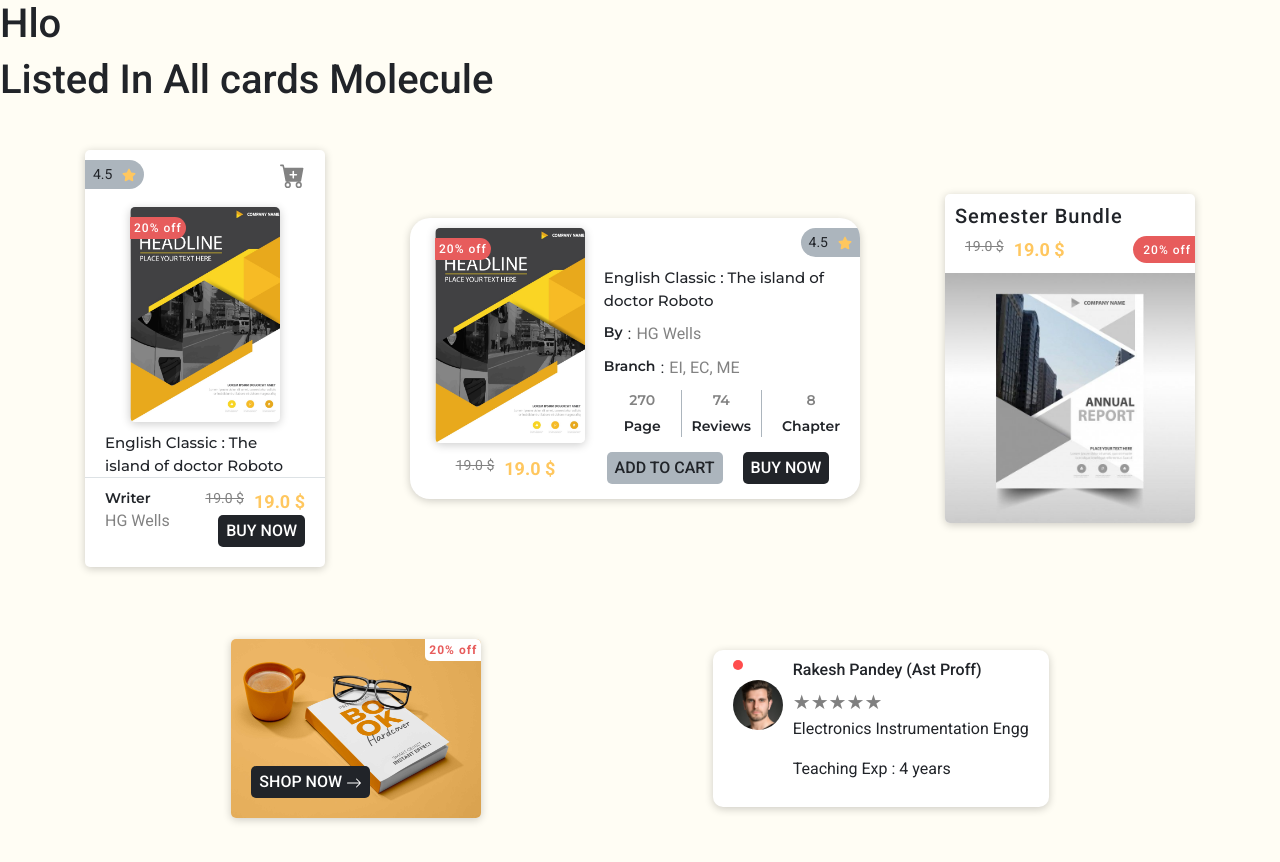
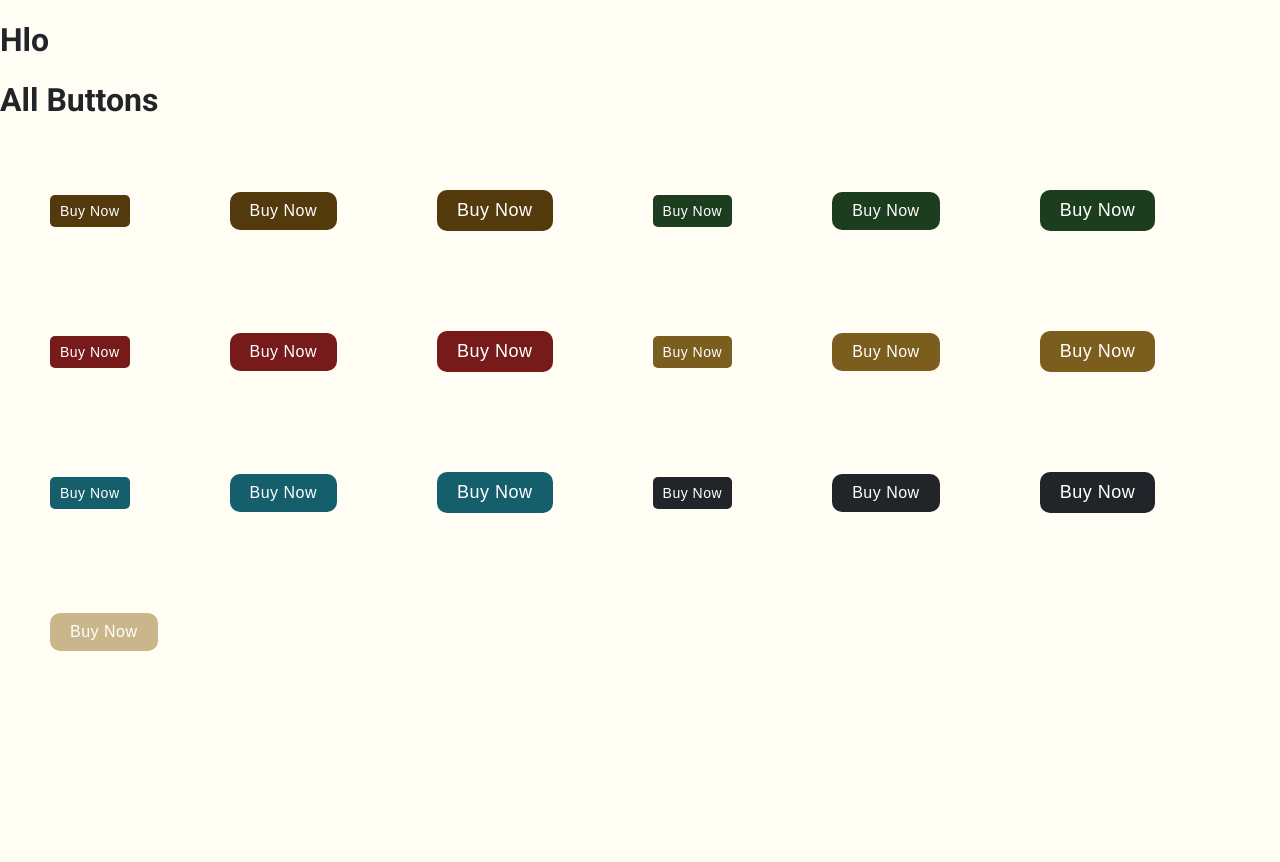
Before and after one commit to Roshan-yadav-evil-genius/AnyMaterial, a React (Create React App) app in the folder Frontend/: page / in a window 1280 px wide. After the commit the page ends 800 px from the top, so only its background shows below. Built offline with nearby package versions, Linux system fonts and the light colour scheme.

Commit message:
Atoms/Buttons variant created

```diff
--- a/Frontend/package.json
+++ b/Frontend/package.json
@@ -6,6 +6,7 @@
     "@testing-library/jest-dom": "^5.16.5",
     "@testing-library/react": "^13.4.0",
     "@testing-library/user-event": "^13.5.0",
+    "classnames": "^2.3.2",
     "react": "^18.2.0",
     "react-dom": "^18.2.0",
     "react-icons": "^4.8.0",
--- a/Frontend/public/index.html
+++ b/Frontend/public/index.html
@@ -6,13 +6,13 @@
   <link rel="icon" href="%PUBLIC_URL%/images/favicon/favicon.ico" />
   <meta name="viewport" content="width=device-width, initial-scale=1, shrink-to-fit=no">
 
-  <!-- Bootstrap CSS -->
+  <!-- Bootstrap CSS
   <link rel="stylesheet" href="https://cdn.jsdelivr.net/npm/bootstrap@4.5.3/dist/css/bootstrap.min.css"
     integrity="sha384-TX8t27EcRE3e/ihU7zmQxVncDAy5uIKz4rEkgIXeMed4M0jlfIDPvg6uqKI2xXr2" crossorigin="anonymous">
 
   <meta name="theme-color" content="#000000" />
   <link rel="apple-touch-icon" href="%PUBLIC_URL%/images/favicon/apple-touch-icon.png" />
-  <link rel="manifest" href="%PUBLIC_URL%/manifest.json" />
+  <link rel="manifest" href="%PUBLIC_URL%/manifest.json" /> -->
 
   <!-- Google  Fonts -->
   <link rel="preconnect" href="https://fonts.googleapis.com">
--- a/Frontend/src/App.js
+++ b/Frontend/src/App.js
@@ -1,11 +1,13 @@
 import "./App.css";
-import AllCards from "./Pages/allCards";
+// import AllCards from "./Pages/allCards";
+import AllButtons from "./Pages/allButtons";
 
 function App() {
   return (
     <div className="App">
       <h1>Hlo</h1>
-      <AllCards />
+      {/* <AllCards /> */}
+      <AllButtons/>
     </div>
   );
 }
--- /dev/null
+++ b/Frontend/src/Atoms/Buttons.css
@@ -0,0 +1,212 @@
+.btn {
+  /* Default styles */
+  background-color: #533a0c;
+  color: #fff;
+  border: none;
+  cursor: pointer;
+  margin: 50px;
+  letter-spacing: 0.5px;
+
+  /* Hover styles */
+  &:hover {
+    background-color: #856016;
+    color: #fff;
+  }
+
+  /* Active styles */
+  &:active {
+    background-color: #a1751b;
+    color: #fff;
+  }
+
+  /* Focus styles */
+  &:focus {
+    outline: none;
+    box-shadow: 0 0 0 0.2rem #f4b63a7d;
+  }
+
+  /* Disabled styles */
+  &:disabled {
+    background-color: #b89e66bc;
+    cursor: not-allowed;
+  }
+}
+
+/* Size variant */
+
+.btn-sm {
+  font-size: 14px;
+  padding: 8px 10px;
+}
+.btn-md {
+  font-size: 16px;
+  padding: 10px 20px;
+}
+.btn-lg {
+  font-size: 18px;
+  padding: 10px 20px;
+}
+
+/* Shape variant */
+
+.btn-rounded-rectangular {
+  border-radius: 10px;
+}
+.btn-rectangular {
+  border-radius: 5px;
+}
+
+/* Color variant */
+
+.btn-primary {
+  background-color: #533a0c;
+  color: #fff;
+  &:hover {
+    background-color: #856016;
+    color: #fff;
+  }
+
+  /* Active styles */
+  &:active {
+    background-color: #a1751b;
+    color: #fff;
+  }
+
+  /* Focus styles */
+  &:focus {
+    outline: none;
+    box-shadow: 0 0 0 0.2rem #f4b63a7d;
+  }
+
+  /* Disabled styles */
+  &:disabled {
+    background-color: #b89e66bc;
+    cursor: not-allowed;
+  }
+}
+/* Success Button */
+.btn-success {
+    background-color: #1d3d1f;
+    color: #fff;
+    &:hover {
+      background-color: #3c7341;
+      color: #fff;
+    }
+    &:active {
+      background-color: #4c8d51;
+      color: #fff;
+    }
+    &:focus {
+      outline: none;
+      box-shadow: 0 0 0 0.2rem rgba(76, 141, 81, 0.7);
+    }
+    &:disabled {
+      background-color: #6f9e7dbc;
+      cursor: not-allowed;
+    }
+  }
+
+  /* Danger Button */
+  .btn-danger {
+    background-color: #761a1a;
+    color: #fff;
+    &:hover {
+      background-color: #a72f2f;
+      color: #fff;
+    }
+    &:active {
+      background-color: #ba3f3f;
+      color: #fff;
+    }
+    &:focus {
+      outline: none;
+      box-shadow: 0 0 0 0.2rem rgba(183, 28, 28, 0.7);
+    }
+    &:disabled {
+      background-color: #b26767bc;
+      cursor: not-allowed;
+    }
+  }
+
+  /* Warning Button */
+  .btn-warning {
+    background-color: #7b5d1d;
+    color: #fff;
+    &:hover {
+      background-color: #b48d2e;
+      color: #fff;
+    }
+    &:active {
+      background-color: #c49e3d;
+      color: #fff;
+    }
+    &:focus {
+      outline: none;
+      box-shadow: 0 0 0 0.2rem rgba(196, 158, 61, 0.7);
+    }
+    &:disabled {
+      background-color: #b8a06ebc;
+      cursor: not-allowed;
+    }
+  }
+
+  /* Info Button */
+  .btn-info {
+    background-color: #155f6c;
+    color: #fff;
+    &:hover {
+      background-color: #2b9fa3;
+      color: #fff;
+    }
+    &:active {
+      background-color: #3badba;
+      color: #fff;
+    }
+    &:focus {
+      outline: none;
+      box-shadow: 0 0 0 0.2rem rgba(43, 159, 163, 0.7);
+    }
+    &:disabled {
+      background-color: #68a2b5bc;
+      cursor: not-allowed;
+    }
+  }
+
+  /* Light Button */
+  .btn-light {
+    background-color: #f8f9fa;
+    color: #212529;
+    &:hover {
+      background-color: #e2e6ea;
+      color: #212529;
+    }
+    &:active {
+      background-color: #d6d8db;
+      color: #212529;
+    }
+    &:focus {
+      outline: none;
+      box-shadow: 0 0 0 0.2rem rgba(33, 37, 41, 0.7);
+    }
+    &:disabled {
+      background-color: #ced4da9e;
+      cursor: not-allowed;
+    }
+  }
+
+  /* Dark Button */
+  .btn-dark {
+    background-color: #212529;
+    color: #fff;
+    &:hover {
+      background-color: #343a40;
+      color: #fff;
+    }
+    &:active {
+      background-color: #42464b;
+      color: #fff;
+    }
+    /* &:focus {
+      outline:
+    } */
+}
--- /dev/null
+++ b/Frontend/src/Atoms/Buttons.js
@@ -0,0 +1,40 @@
+import React from "react";
+import "./Buttons.css";
+import PropTypes from "prop-types";
+import classNames from "classnames";
+
+export const Button = ({ size, variant, shape, children, ...rest }) => {
+  const classes = classNames("btn", {
+    [`btn-${size}`]: size,
+    [`btn-${variant}`]: variant,
+    [`btn-${shape}`]: shape,
+  });
+
+  return (
+    <button
+      className={classes}
+      {...rest}>
+      {children}
+    </button>
+  );
+};
+
+Button.propTypes = {
+  size: PropTypes.oneOf(["sm", "md", "lg"]),
+  variant: PropTypes.oneOf([
+    "primary",
+    "secondary",
+    "success",
+    "danger",
+    "warning",
+    "info",
+    "dark",
+  ]),
+  shape: PropTypes.oneOf(["rounded-rectangular", "rectangular", "circle"]),
+  children: PropTypes.node.isRequired,
+};
+Button.defaultProps = {
+  size: "md",
+  variant: "primary",
+  shape: "rounded-rectangular",
+};
--- /dev/null
+++ b/Frontend/src/Pages/allButtons.js
@@ -0,0 +1,33 @@
+import React from 'react'
+import { Button } from '../Atoms/Buttons'
+
+const AllButtons = () => {
+  return (
+    <div>
+      <h1>All Buttons</h1>
+      <div className="listbtns">
+        <Button size="sm" shape="rectangular">Buy Now</Button>
+        <Button size="md" >Buy Now</Button>
+        <Button size="lg" >Buy Now</Button>
+        <Button size="sm" variant="success" shape="rectangular">Buy Now</Button>
+        <Button size="md" variant="success" >Buy Now</Button>
+        <Button size="lg" variant="success" >Buy Now</Button>
+        <Button size="sm" variant="danger" shape="rectangular">Buy Now</Button>
+        <Button size="md" variant="danger" >Buy Now</Button>
+        <Button size="lg" variant="danger" >Buy Now</Button>
+        <Button size="sm" variant="warning" shape="rectangular">Buy Now</Button>
+        <Button size="md" variant="warning" >Buy Now</Button>
+        <Button size="lg" variant="warning" >Buy Now</Button>
+        <Button size="sm" variant="info" shape="rectangular">Buy Now</Button>
+        <Button size="md" variant="info" >Buy Now</Button>
+        <Button size="lg" variant="info" >Buy Now</Button>
+        <Button size="sm" variant="dark" shape="rectangular" >Buy Now</Button>
+        <Button size="md" variant="dark" >Buy Now</Button>
+        <Button size="lg" variant="dark" >Buy Now</Button>
+        <Button disabled>Buy Now</Button>
+      </div>
+    </div>
+  )
+}
+
+export default AllButtons
```
Also changed, not shown: 1 other file (tests, documents, lock files or other folders).
